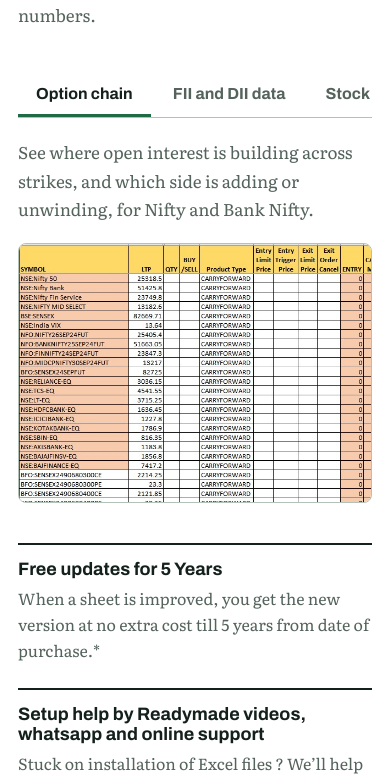
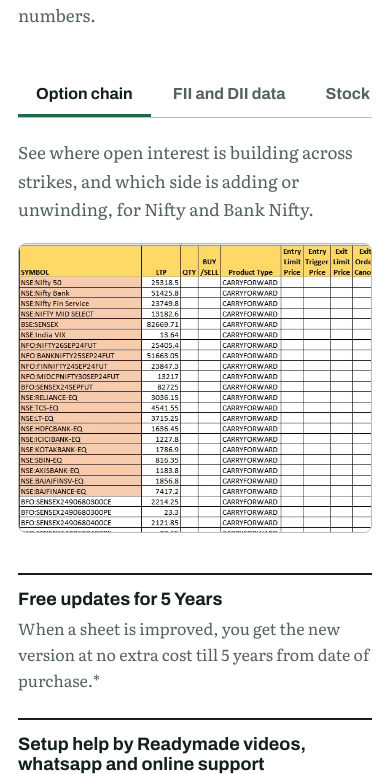
Before and after one commit to pvj19/pranil_django1, a Django app: page / in a window 390 px wide. Shown: the part 2426-3200 px from the top of the page. Run offline with Django 5.2, Linux system fonts and the light colour scheme.

Commit message:
Make tool screenshots scroll sideways and shrink box height on mobile

```diff
--- a/marketpath/static/marketpath/css/style.css
+++ b/marketpath/static/marketpath/css/style.css
@@ -145,8 +145,6 @@
   border: 1px solid var(--line-strong);
   border-radius: 8px;
   background: var(--mist);
-  max-height: 560px;
-  overflow-y: auto;
 }
 .xl-screenshot {
   display: block;
@@ -157,7 +155,7 @@
 
 @media (max-width: 760px) {
   .xl {
-    height: 260px;
+    height: 290px;
     justify-content: flex-start;
     overflow-x: auto;
     overflow-y: hidden;
```
